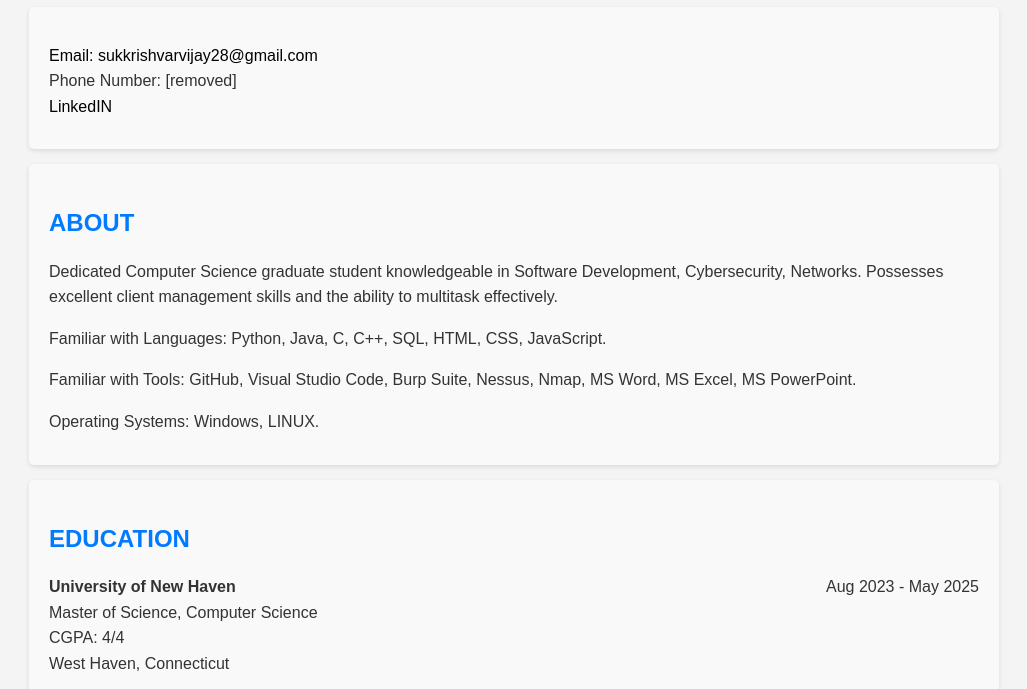
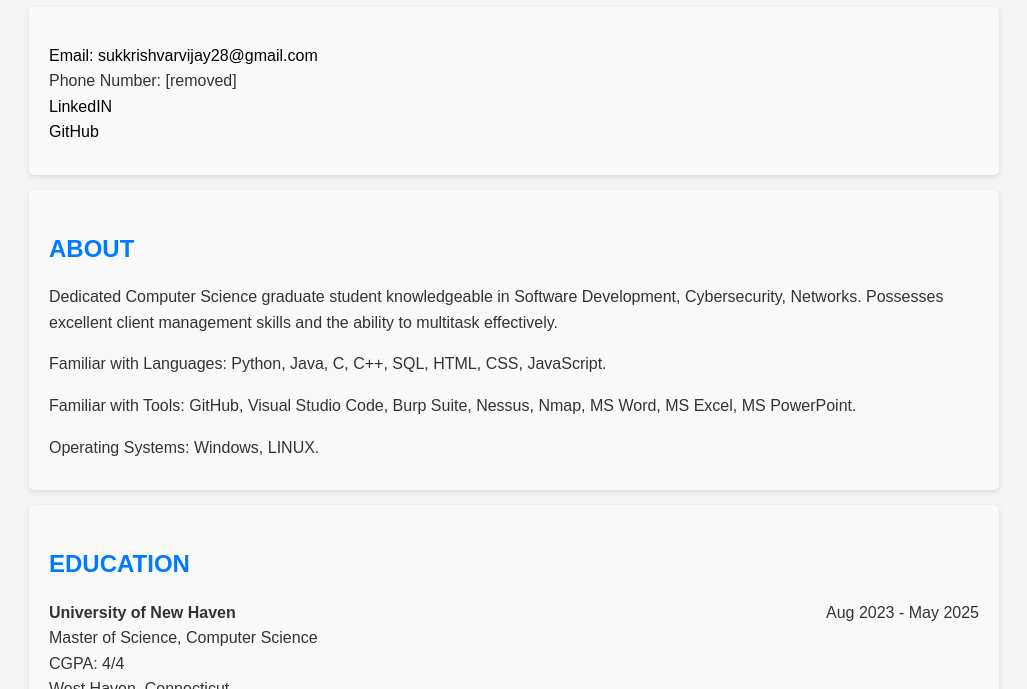
Before and after one commit to sukkrishvar-vijay/Portfolio, a plain HTML site: page index.html in a window 1280 px wide. Shown: the part 96-785 px from the top of the page, without its empty margins (126-1153 px from the left). Drawn offline with Linux system fonts and the light colour scheme.

Commit message:
Update index.html

```diff
--- a/index.html
+++ b/index.html
@@ -9,7 +9,7 @@
 <body>
 <h1>Sukkrishvar Vijay Santhana Krishnan</h1>
 <div class="section">
-    <p><a class="contact" href="mailto:sukkrishvarvijay28@gmail.com">Email: sukkrishvarvijay28@gmail.com</a> <br>Phone Number: [removed] <a class="contact" href="www.linkedin.com/in/sukkrishvarvijay"><br>LinkedIN</a></p>
+    <p><a class="contact" href="mailto:sukkrishvarvijay28@gmail.com">Email: sukkrishvarvijay28@gmail.com</a> <br>Phone Number: [removed] <a class="contact" href="www.linkedin.com/in/sukkrishvarvijay"><br>LinkedIN</a> <a class="contact" href="https://github.com/sukkrishvar-vijay?tab=repositories"><br>GitHub</a></p>
 </div>
 
 <div class="section">
```
